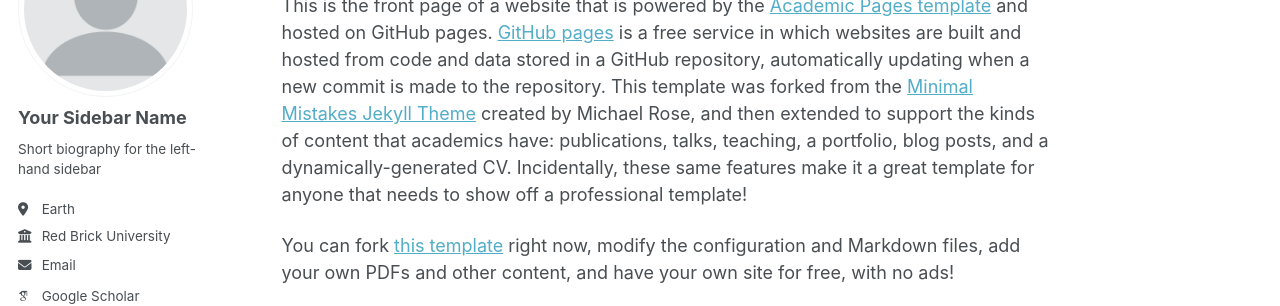
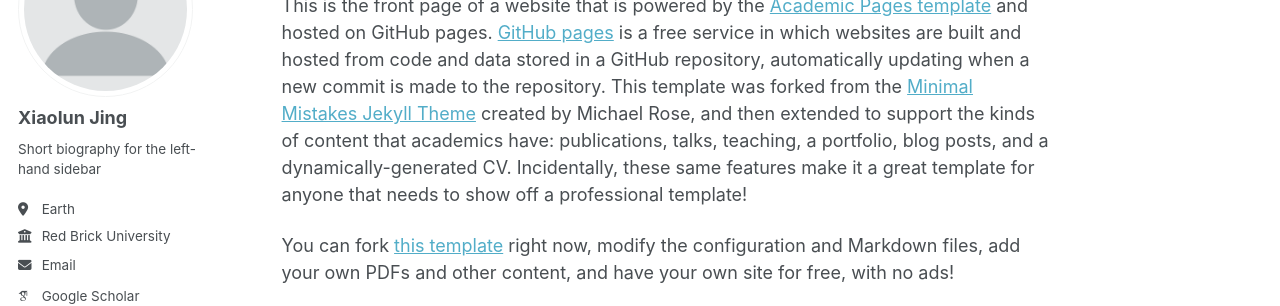
Before and after one commit to JingXiaolun/JingXiaolun.github.io, a Jekyll site: the page built from _pages/about.md, in a window 1280 px wide. Shown: the part 179-485 px from the top of the page. Built offline with Jekyll 4.4.1, drawn with Linux system fonts in a browser that asks for light colours; some web fonts are replaced; a script bundle is joined from its source files by our own code; library files that are not in the unit come from our copies.

Commit message:
Update author name in configuration

```diff
--- a/_config.yml
+++ b/_config.yml
@@ -24,7 +24,7 @@ repository               : "academicpages/academicpages.github.io"
 author:
   # Biographic information
   avatar           : "profile.png"
-  name             : "Your Sidebar Name"
+  name             : "Xiaolun Jing"
   pronouns         : # example: "she/her"
   bio              : "Short biography for the left-hand sidebar"
   location         : "Earth"
```
